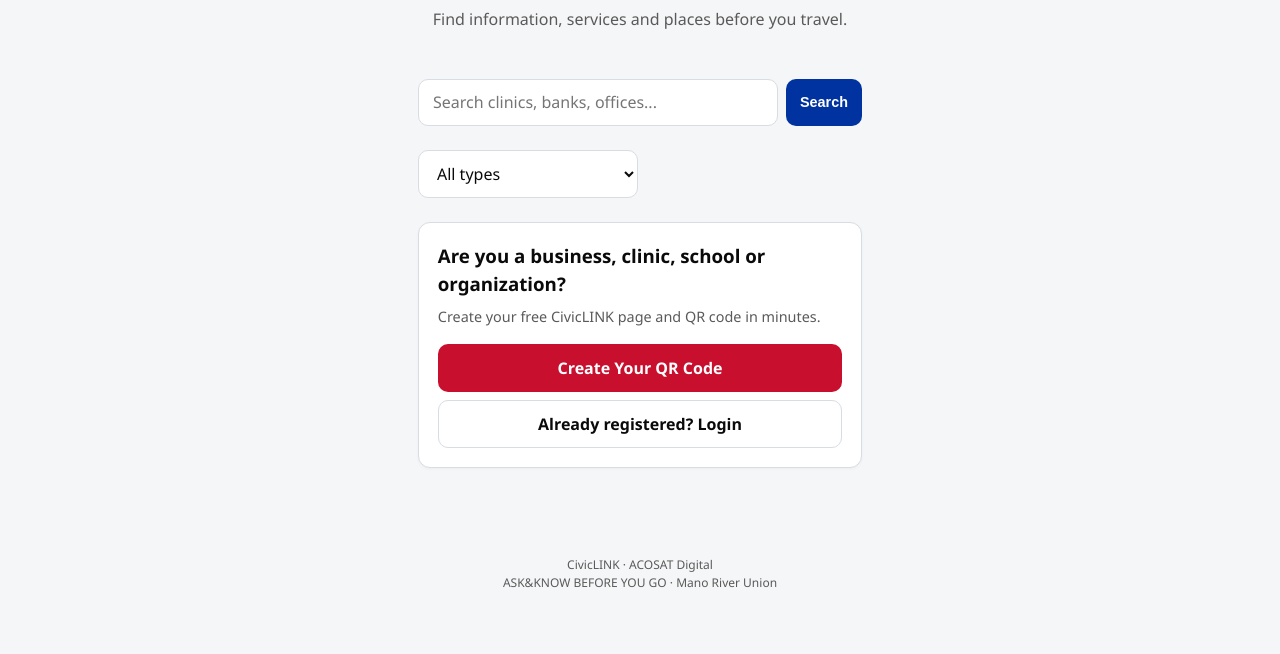
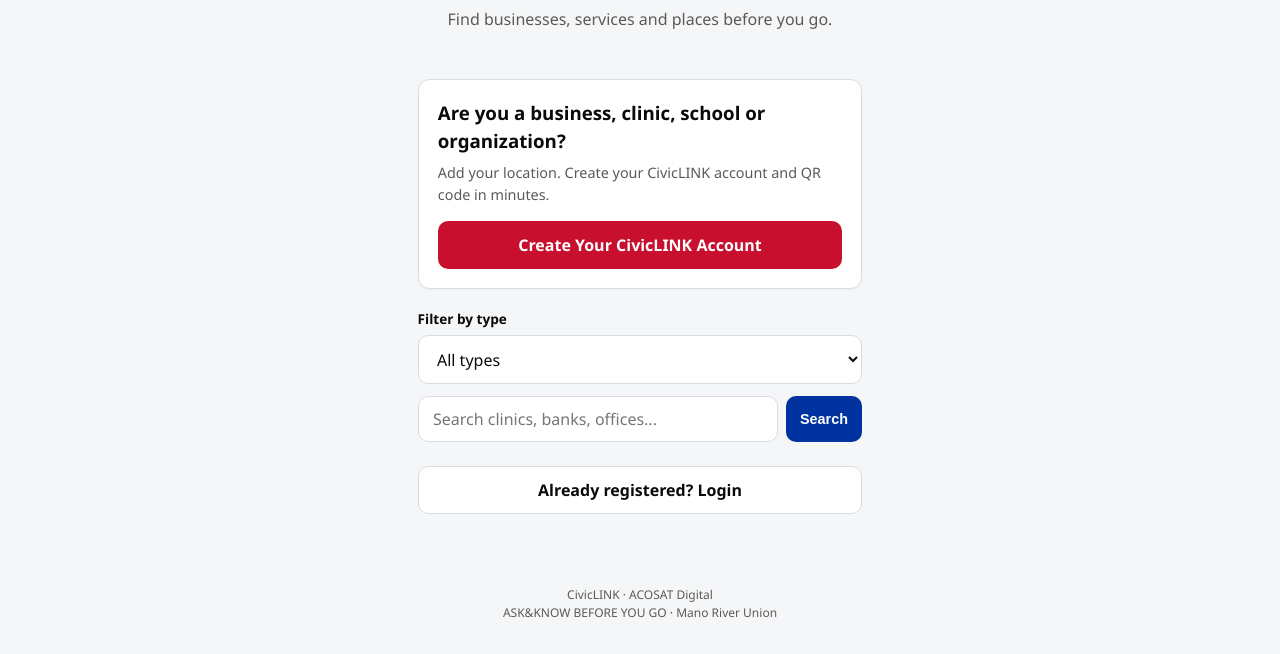
Before and after one commit to andyking4040-droid/civiclink-sl, a website: page public/index.html in a window 1280 px wide. Shown: the part 268-922 px from the top of the page. Before the commit the page ends 892 px from the top, so only its background shows below. Drawn offline with Linux system fonts and the light colour scheme.

Commit message:
Update index.html

```diff
--- a/public/index.html
+++ b/public/index.html
@@ -20,15 +20,20 @@
     <div class="hero">
       <img src="/logo.png" alt="ACOSAT" style="width:64px;height:64px;margin-bottom:0.75rem;" />
       <h1>CivicLINK</h1>
-      <p>Find information, services and places before you travel.</p>
+      <p>Find businesses, services and places before you go.</p>
     </div>
 
-    <div class="search-box">
-      <input type="search" id="q" placeholder="Search clinics, banks, offices..." />
-      <button class="btn btn-primary btn-sm" onclick="doSearch()">Search</button>
+    <!-- 1. Business CTA first -->
+    <div class="card" style="margin-bottom:1.25rem;">
+      <h3 style="margin-bottom:0.4rem;">Are you a business, clinic, school or organization?</h3>
+      <p class="muted" style="margin-bottom:1rem;">Add your location. Create your CivicLINK account and QR code in minutes.</p>
+      <a href="/register" class="btn btn-red">Create Your CivicLINK Account</a>
     </div>
-    <div style="margin-bottom:1rem;">
-      <select id="typeFilter" onchange="doSearch()" style="width:auto;margin:0;">
+
+    <!-- 2. Type filter -->
+    <div style="margin-bottom:0.75rem;">
+      <label style="margin-bottom:0.35rem;">Filter by type</label>
+      <select id="typeFilter" onchange="doSearch()" style="margin-bottom:0;">
         <option value="">All types</option>
         <option value="pharmacy">Pharmacy</option>
         <option value="clinic">Clinic / Hospital</option>
@@ -42,13 +47,17 @@
       </select>
     </div>
 
+    <!-- 3. Search -->
+    <div class="search-box">
+      <input type="search" id="q" placeholder="Search clinics, banks, offices..." />
+      <button class="btn btn-primary btn-sm" onclick="doSearch()">Search</button>
+    </div>
+
     <div id="results"></div>
 
-    <div class="card" style="margin-top:1.5rem;">
-      <h3 style="margin-bottom:0.5rem;">Are you a business, clinic, school or organization?</h3>
-      <p class="muted" style="margin-bottom:1rem;">Create your free CivicLINK page and QR code in minutes.</p>
-      <a href="/register" class="btn btn-red">Create Your QR Code</a>
-      <a href="/login" class="btn btn-outline" style="margin-top:0.5rem;">Already registered? Login</a>
+    <!-- 4. Login -->
+    <div style="margin-top:1.5rem;text-align:center;">
+      <a href="/login" class="btn btn-outline">Already registered? Login</a>
     </div>
   </main>
 
@@ -84,7 +93,7 @@
     function googleTranslateElementInit() {
       new google.translate.TranslateElement({
         pageLanguage: 'en',
-        includedLanguages: 'en,fr,pt,ar,kpe,men',
+        includedLanguages: 'en,fr,pt,ar',
         layout: google.translate.TranslateElement.InlineLayout.SIMPLE,
         autoDisplay: false
       }, 'google_translate_element');
```
